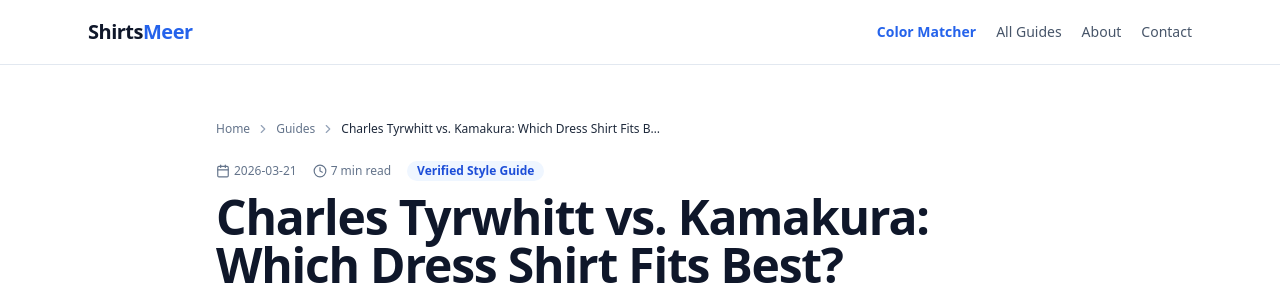
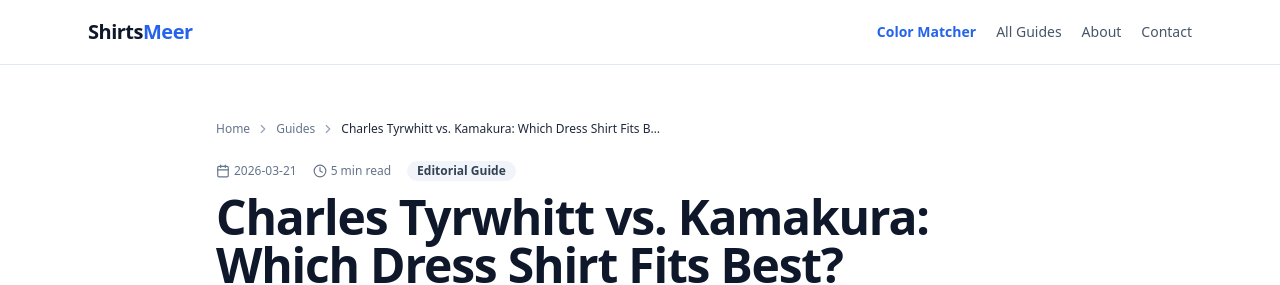
Before and after one commit to aneelhaider266-ship-it/Shirtsmeer, a Next.js app: page /blog/charles-tyrwhitt-vs-kamakura-dress-shirts in a window 1280 px wide. Shown: the top 285 px of the page. Built offline with nearby package versions, Linux system fonts and the light colour scheme.

Commit message:
Use accurate editorial label and per-article reading time

```diff
--- a/app/blog/[slug]/page.tsx
+++ b/app/blog/[slug]/page.tsx
@@ -232,10 +232,10 @@ export default async function BlogPostPage({ params }: Props) {
             <Calendar className="w-3.5 h-3.5" /> {frontmatter.date || "March 2026"}
           </span>
           <span className="flex items-center gap-1">
-            <Clock className="w-3.5 h-3.5" /> 7 min read
+            <Clock className="w-3.5 h-3.5" /> {frontmatter.readTime || "Guide"}
           </span>
-          <span className="bg-blue-50 text-blue-700 px-2.5 py-0.5 rounded-full font-semibold">
-            Verified Style Guide
+          <span className="bg-slate-100 text-slate-700 px-2.5 py-0.5 rounded-full font-semibold">
+            Editorial Guide
           </span>
         </div>
         <h1 className="text-3xl sm:text-4xl md:text-5xl font-extrabold text-slate-900 tracking-tight leading-tight">
```
